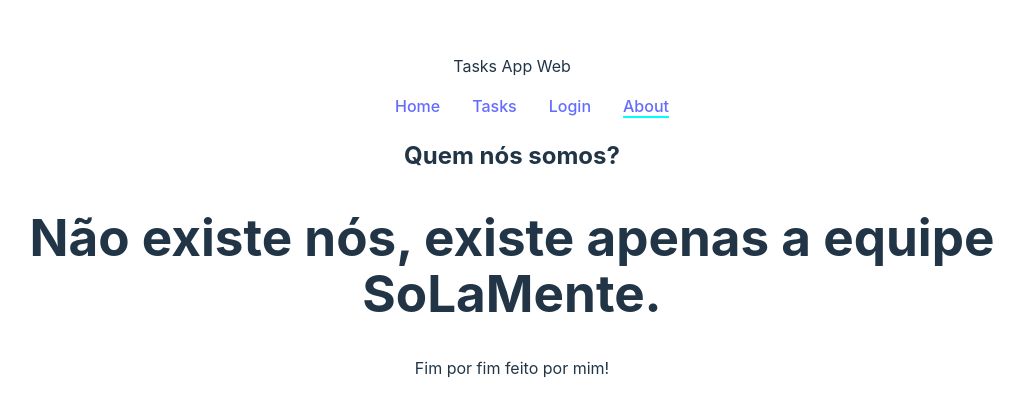
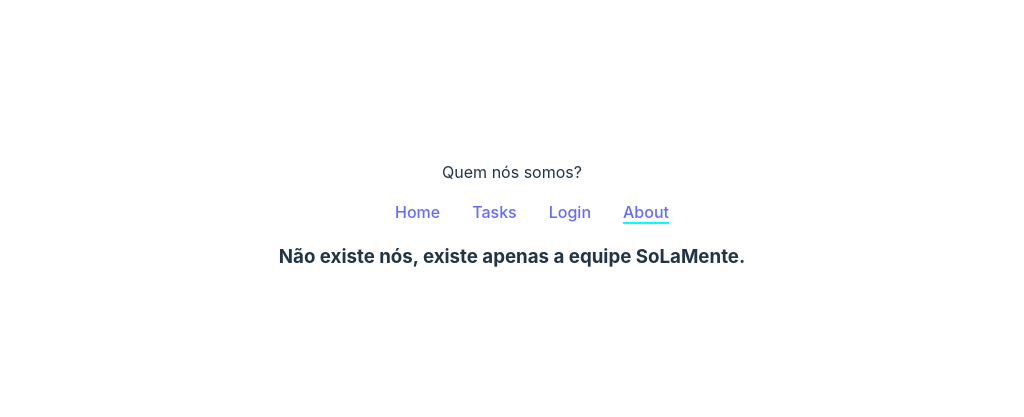
Before and after one commit to micherlane/tasks-app, a React (Vite) app: page /about in a window 1280 px wide. Shown: the part 175-592 px from the top of the page, without its empty margins (128-1152 px from the left). Built offline with nearby package versions, Linux system fonts and the light colour scheme.

Commit message:
Router Provider v1.2.0

```diff
--- a/src/App.tsx
+++ b/src/App.tsx
@@ -1,32 +1,10 @@
-import { BrowserRouter, NavLink } from 'react-router-dom'
 import './App.css'
-import { Routes } from './routes/routes'
+import { HomePage } from './pages/HomePage'
 
 function App() {
 
   return (
-    <BrowserRouter>
-      <div>
-      <header>Tasks App Web</header>
-
-      <nav>
-        <ul>
-          <li><NavLink to='/'>Home</NavLink></li>
-          <li><NavLink to='/tasks'>Tasks</NavLink></li>
-          <li><NavLink to='/login'>Login</NavLink></li>
-          <li><NavLink to='/about'>About</NavLink></li>
-        </ul>
-      </nav>
-
-      <Routes/>
-
-      <footer>
-        <p>Fim por fim feito por mim!</p>
-      </footer>
-
-    </div>
-    </BrowserRouter>
-
+      <HomePage/>
   )
 }
 
--- /dev/null
+++ b/src/components/Footer/index.tsx
@@ -0,0 +1,7 @@
+export function Footer(){
+    return (
+        <footer>
+                <p>Fim por fim feito por mim!</p>
+            </footer>
+    )
+}
--- /dev/null
+++ b/src/components/Header/index.tsx
@@ -0,0 +1,23 @@
+import { NavLink } from "react-router-dom";
+
+interface HeaderProps{
+    titulo: string;
+}
+export function Header({titulo}: HeaderProps){
+    return (
+         <div className="header">
+             <header>{titulo}</header>
+
+        <nav>
+            <ul>
+            <li><NavLink to='/'>Home</NavLink></li>
+            <li><NavLink to='/tasks'>Tasks</NavLink></li>
+            <li><NavLink to='/login'>Login</NavLink></li>
+            <li><NavLink to='/about'>About</NavLink></li>
+            </ul>
+        </nav>
+
+         </div>
+
+    )
+}
--- a/src/main.tsx
+++ b/src/main.tsx
@@ -1,7 +1,11 @@
 import ReactDOM from 'react-dom/client'
-import App from './App.tsx'
 import './index.css'
+import { RouterProvider } from 'react-router-dom'
+import { router } from './routes/routes'
+import React from 'react'
 
 ReactDOM.createRoot(document.getElementById('root')!).render(
-  <App />
+ <React.StrictMode>
+    <RouterProvider router={router}/>
+ </React.StrictMode>
 )
--- a/src/pages/AboutPage/index.tsx
+++ b/src/pages/AboutPage/index.tsx
@@ -1,8 +1,12 @@
+import { Header } from "../../components/Header";
+
 export function AboutPage(){
     return (
-        <main>
-            <h2>Quem nós somos?</h2>
-            <h1>Não existe nós, existe apenas a equipe SoLaMente.</h1>
-        </main>
+        <>
+            <Header titulo="Quem nós somos? "/>
+            <main>
+                <h3>Não existe nós, existe apenas a equipe SoLaMente.</h3>
+            </main>
+        </>
     )
 }
--- a/src/pages/HomePage/index.tsx
+++ b/src/pages/HomePage/index.tsx
@@ -1,7 +1,13 @@
+import { Footer } from "../../components/Footer";
+import { Header } from "../../components/Header";
+
 export function HomePage(){
     return (
         <main>
-            <h2>Bem-vindo(a) a HomePage!</h2>
+           <div>
+            <Header titulo="HomePage"/>
+            <Footer/>
+            </div>
         </main>
     )
 }
--- a/src/pages/LoginPage/index.tsx
+++ b/src/pages/LoginPage/index.tsx
@@ -1,5 +1,9 @@
+import { Header } from "../../components/Header"
+
 export function LoginPage(){
     return (
+        <>
+        <Header titulo="Login"/>
         <main>
             <h2>Bem-vindo(a) a LoginPage</h2>
 
@@ -9,5 +13,6 @@ export function LoginPage(){
                 <button type="submit">Entrar</button>
             </form>
         </main>
+        </>
     )
 }
--- a/src/pages/TasksPage/components/TaskAdd/index.tsx
+++ b/src/pages/TasksPage/components/TaskAdd/index.tsx
@@ -2,6 +2,7 @@ import React, { useReducer, useRef } from 'react'
 import { Task } from '../..';
 import { ulid } from 'ulidx';
 import { ActionType, TaskReducer } from '../../../../reducers/task_reducer';
+import { Header } from '../../../../components/Header';
 
 
 export function TaskAdd() {
@@ -49,9 +50,12 @@ export function TaskAdd() {
 
 
   return (
-    <form onSubmit={handleSubmit}>
-      <input type="text" ref={descriptionInputRef} placeholder="Descrição da Task" />
-      <input type="submit" value="Adicionar Tarefa" />
-    </form>
+    <div>
+      <Header titulo="Adicionar Task"/>
+      <form onSubmit={handleSubmit}>
+        <input type="text" ref={descriptionInputRef} placeholder="Descrição da Task" />
+        <input type="submit" value="Adicionar Tarefa" />
+      </form>
+    </div>
   )
 }
--- a/src/pages/TasksPage/components/TaskDetail/index.tsx
+++ b/src/pages/TasksPage/components/TaskDetail/index.tsx
@@ -1,6 +1,7 @@
 import {useEffect, useState} from 'react';
 import {useParams} from 'react-router-dom';
 import { Task } from '../..';
+import { Header } from '../../../../components/Header';
 
 export function TaskDetail(){
     const {id} = useParams();
@@ -17,10 +18,11 @@ export function TaskDetail(){
 
     }, [])
     return (
-
+        <>
+        <Header titulo='Detalhes Task'/>
         <main>
-            <h2>Bem-vindo(a) a DetailTaskPage!</h2>
-            <p>Nome: {task?.description} </p>
+            <p>Nome: {task?.name} </p>
         </main>
+        </>
     )
 }
--- a/src/pages/TasksPage/components/TaskList/index.tsx
+++ b/src/pages/TasksPage/components/TaskList/index.tsx
@@ -1,4 +1,6 @@
+import { Link } from "react-router-dom"
 import { Task } from "../.."
+import { Header } from "../../../../components/Header"
 import { TaskListItem } from "../TaskListItem"
 
 interface TaskListProps {
@@ -12,7 +14,9 @@ const TaskList = ({ tasks, onRemove, onSave }: TaskListProps) => {
 
   return (
     <>
+      <Header titulo="Adicionar Task"/>
       <h3>{tasks.length} Tarefas cadastradas</h3>
+      <Link to="/tasks/add">Add</Link>
       <ul>
         {tasks.map(task => <TaskListItem onRemove={onRemove} onSave={onSave} key={task.id} task={task} />)}
       </ul>
--- a/src/pages/TasksPage/index.tsx
+++ b/src/pages/TasksPage/index.tsx
@@ -1,7 +1,6 @@
 import { useEffect, useReducer } from 'react'
 import { ActionType, TaskReducer } from '../../reducers/task_reducer'
 import { TaskList } from './components/TaskList'
-import { Link} from 'react-router-dom';
 
 export interface Task {
   id: string
@@ -37,7 +36,6 @@ export function TasksPage() {
 
   return (
     <>
-      <Link to="/tasks/add">Add</Link>
       <TaskList tasks={tasks} onSave={handleSaveTask} onRemove={handleRemoveTask} />
     </>
   )
--- a/src/routes/routes.tsx
+++ b/src/routes/routes.tsx
@@ -1,34 +1,18 @@
-import { useRoutes, Outlet } from "react-router-dom";
-import { HomePage } from "../pages/HomePage";
+import { createBrowserRouter } from "react-router-dom";
 import { TasksPage } from "../pages/TasksPage";
 import { TaskDetail } from "../pages/TasksPage/components/TaskDetail";
 import { TaskAdd } from "../pages/TasksPage/components/TaskAdd";
 import { LoginPage } from "../pages/LoginPage";
 import { AboutPage } from "../pages/AboutPage";
 import { NotFoundPage } from "../pages/NotFoundPage";
+import App from "../App";
 
-export function Routes() {
-    const element = useRoutes([
-        { path: "/", element: <HomePage /> },
-        { path: '/login', element: <LoginPage /> },
-        { path: '/about', element: <AboutPage /> },
-        {
-            path: "/tasks",
-            element: <TasksPage />,
-            children: [
-                { path: ':id', element: <TaskDetail /> },
-                { path: 'add', element: <TaskAdd /> },
-                { path: '*', element: <NotFoundPage /> },
-            ]
-        },
-        { path: '*', element: <NotFoundPage /> },
-    ]);
-
-    return (
-        <>
-            {element}
-            <Outlet />
-        </>
-    )
-
-}
+export const router = createBrowserRouter([
+    { path: "/", element: <App/> },
+    { path: '/login', element: <LoginPage /> },
+    { path: '/about', element: <AboutPage /> },
+    { path: "/tasks", element: <TasksPage />},
+    { path: '/tasks/:id', element: <TaskDetail /> },
+    { path: '/tasks/add', element: <TaskAdd /> },
+    { path: '*', element: <NotFoundPage /> },
+])
```
